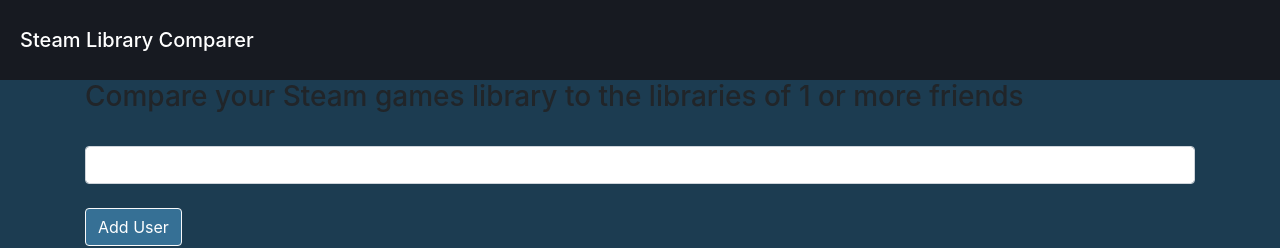
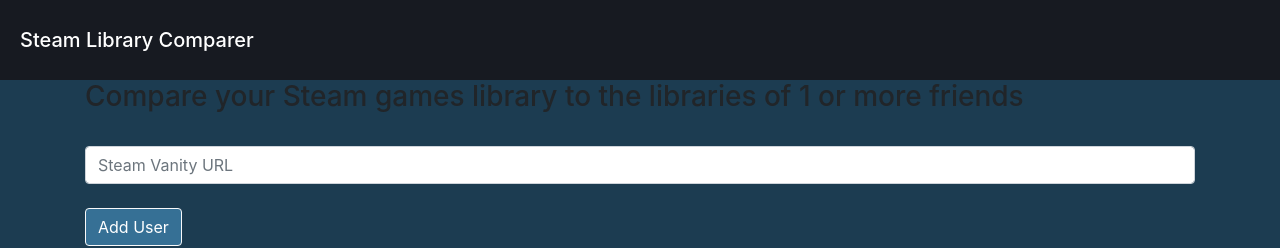
Before and after one commit to SamSherrill/games-comparison, a React (Create React App) app in the folder client/: page / in a window 1280 px wide. Shown: the top 248 px of the page. Built offline with nearby package versions, Linux system fonts and the light colour scheme.

Commit message:
building out backend file structure

```diff
--- a/client/src/containers/MainPage/MainPage.jsx
+++ b/client/src/containers/MainPage/MainPage.jsx
@@ -13,7 +13,7 @@
                 Compare your Steam games library to the libraries of 1 or more
                 friends{" "}
               </h3>
-              <TextInput />
+              <TextInput placeholder="Steam Vanity URL"/>
               <Button text="Add User" />
               <Button text="Compare Games" />
             </div>
```
Also changed, not shown: 1 other file (tests, documents, lock files or other folders).
